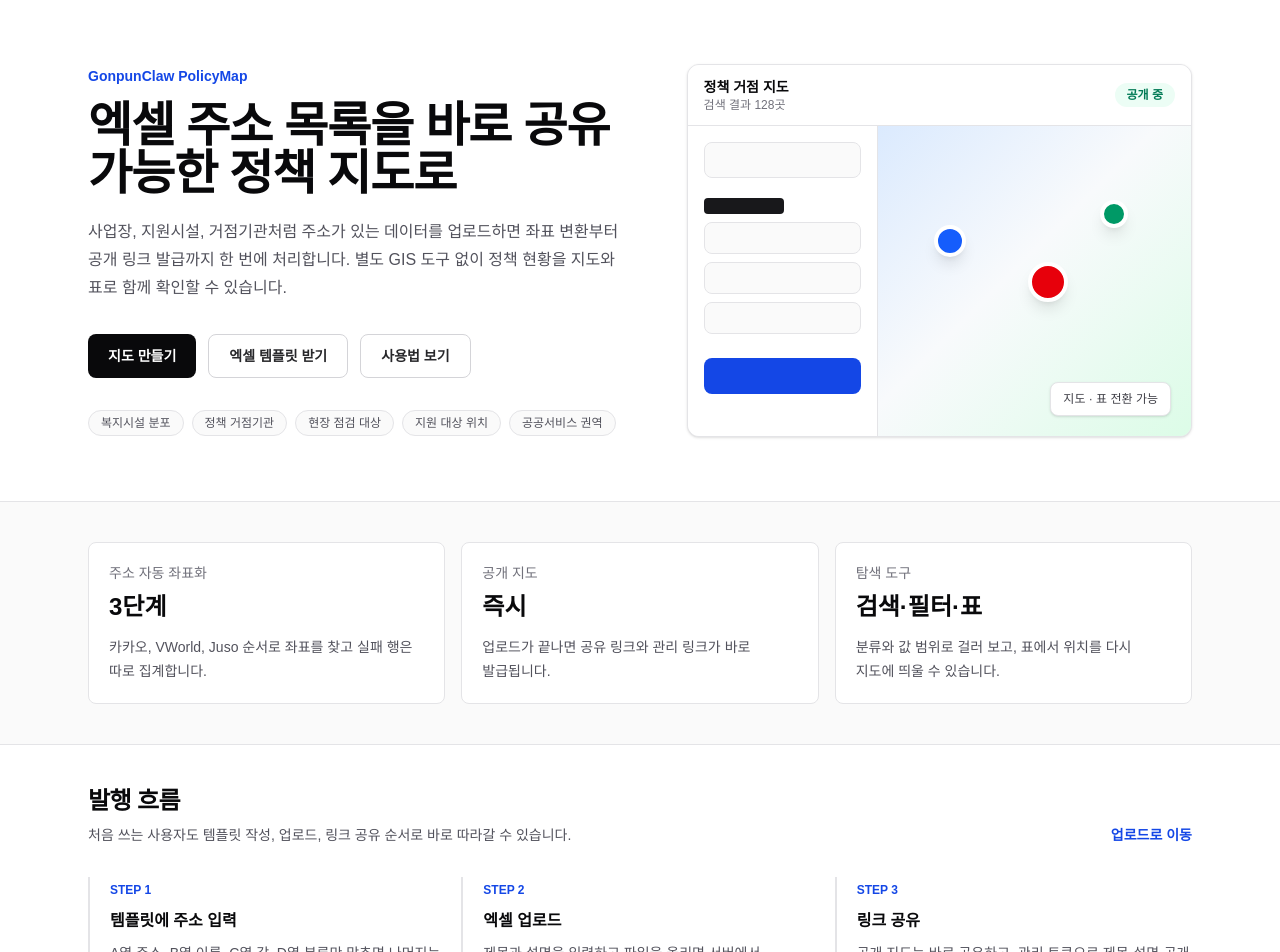
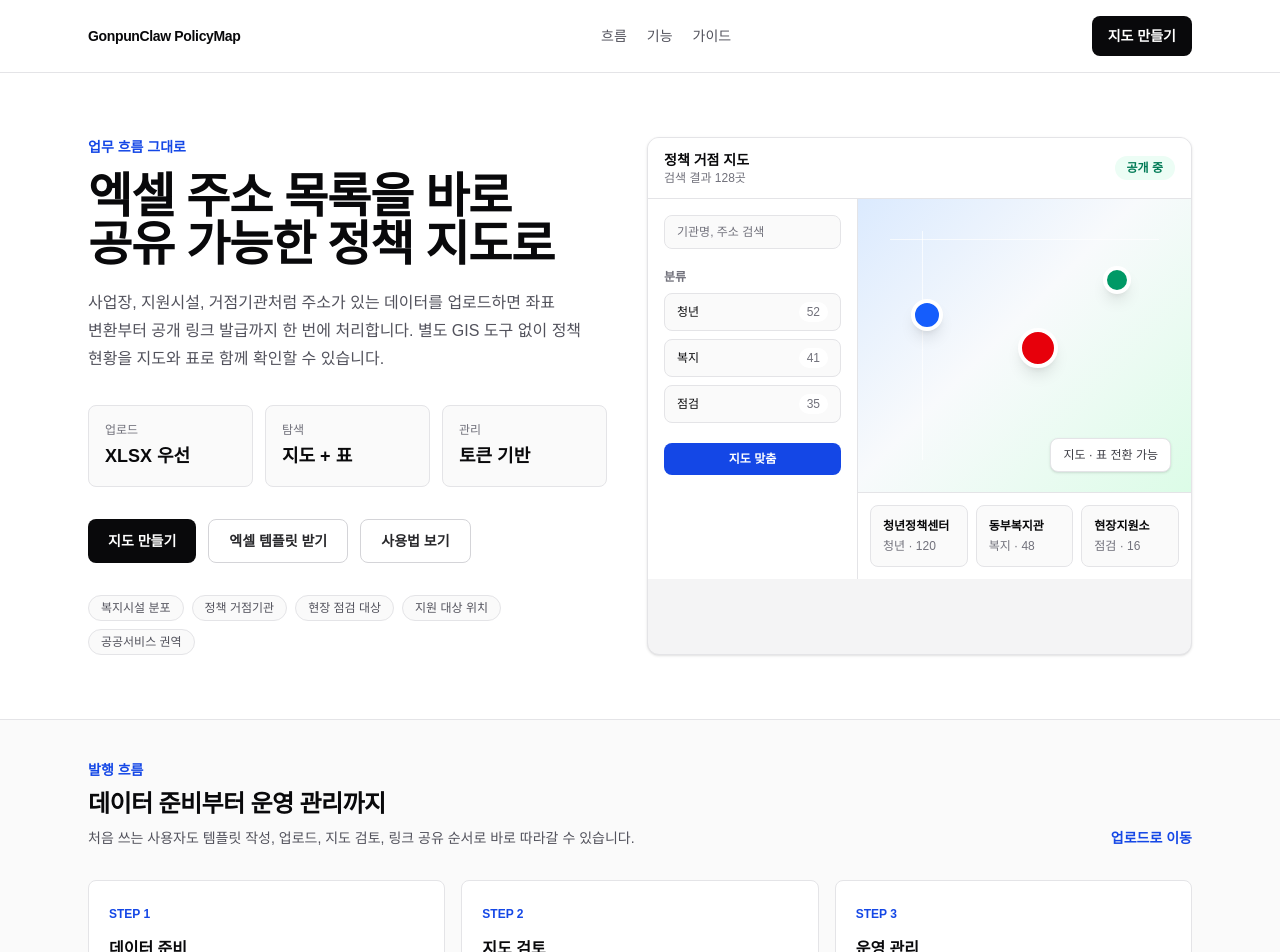
Before and after one commit to hosungseo/gonpunclaw-policymap, a Next.js app: page / in a window 1280 px wide. Shown: the top 952 px of the page. Built offline with nearby package versions, Linux system fonts and the light colour scheme.

Commit message:
feat: refine landing page design

```diff
--- a/src/app/page.tsx
+++ b/src/app/page.tsx
@@ -20,28 +20,60 @@ const CAPABILITIES = [
 
 const WORKFLOW = [
   {
-    title: "템플릿에 주소 입력",
-    body: "A열 주소, B열 이름, C열 값, D열 분류만 맞추면 나머지는 자유롭게 둘 수 있습니다.",
+    title: "데이터 준비",
+    body: "템플릿에 주소, 이름, 값, 분류를 채웁니다. 현장 메모나 추가 컬럼도 함께 보관할 수 있습니다.",
   },
   {
-    title: "엑셀 업로드",
-    body: "제목과 설명을 입력하고 파일을 올리면 서버에서 지오코딩을 순차 처리합니다.",
+    title: "지도 검토",
+    body: "좌표 변환 후 공개 지도에서 검색, 분류 필터, 값 범위, 표 보기로 데이터 상태를 확인합니다.",
   },
   {
-    title: "링크 공유",
-    body: "공개 지도는 바로 공유하고, 관리 토큰으로 제목·설명·공개 여부를 수정합니다.",
+    title: "운영 관리",
+    body: "관리 토큰으로 공개 여부와 설명을 수정하고, 운영자는 신고와 감사 로그를 추적합니다.",
   },
 ];
 
 const USE_CASES = ["복지시설 분포", "정책 거점기관", "현장 점검 대상", "지원 대상 위치", "공공서비스 권역"];
 
+const TABLE_ROWS = [
+  ["청년정책센터", "청년", "120"],
+  ["동부복지관", "복지", "48"],
+  ["현장지원소", "점검", "16"],
+];
+
 export default function Home() {
   return (
     <main className="min-h-dvh bg-zinc-50 text-zinc-950 dark:bg-zinc-950 dark:text-zinc-50">
       <section className="border-b border-zinc-200 bg-white dark:border-zinc-800 dark:bg-zinc-950">
-        <div className="mx-auto grid w-full max-w-6xl gap-10 px-6 py-12 lg:grid-cols-[1.05fr_0.95fr] lg:py-16">
+        <div className="mx-auto flex w-full max-w-6xl items-center justify-between gap-4 px-6 py-4">
+          <Link href="/" className="text-sm font-semibold tracking-tight text-zinc-950 dark:text-white">
+            GonpunClaw PolicyMap
+          </Link>
+          <nav className="hidden items-center gap-5 text-sm font-medium text-zinc-600 md:flex dark:text-zinc-300">
+            <a href="#workflow" className="hover:text-zinc-950 dark:hover:text-white">흐름</a>
+            <a href="#capabilities" className="hover:text-zinc-950 dark:hover:text-white">기능</a>
+            <a
+              href="https://github.com/hosungseo/gonpunclaw-policymap/blob/main/docs/USER-GUIDE-KO.md"
+              target="_blank"
+              rel="noreferrer"
+              className="hover:text-zinc-950 dark:hover:text-white"
+            >
+              가이드
+            </a>
+          </nav>
+          <Link
+            href="/upload"
+            className="inline-flex min-h-10 items-center justify-center rounded-lg bg-zinc-950 px-4 text-sm font-semibold text-white transition hover:bg-zinc-800 dark:bg-white dark:text-zinc-950 dark:hover:bg-zinc-200"
+          >
+            지도 만들기
+          </Link>
+        </div>
+      </section>
+
+      <section className="border-b border-zinc-200 bg-white dark:border-zinc-800 dark:bg-zinc-950">
+        <div className="mx-auto grid w-full max-w-6xl gap-10 px-6 py-12 lg:grid-cols-[1fr_1.05fr] lg:py-16">
           <div className="flex flex-col justify-center">
-            <p className="text-sm font-semibold text-blue-700 dark:text-blue-400">GonpunClaw PolicyMap</p>
+            <p className="text-sm font-semibold text-blue-700 dark:text-blue-400">업무 흐름 그대로</p>
             <h1 className="mt-4 max-w-2xl text-4xl font-semibold tracking-tight text-zinc-950 dark:text-white sm:text-5xl">
               엑셀 주소 목록을 바로 공유 가능한 정책 지도로
             </h1>
@@ -50,6 +82,21 @@ export default function Home() {
               링크 발급까지 한 번에 처리합니다. 별도 GIS 도구 없이 정책 현황을 지도와 표로 함께
               확인할 수 있습니다.
             </p>
+
+            <div className="mt-8 grid gap-3 sm:grid-cols-3">
+              <div className="rounded-lg border border-zinc-200 bg-zinc-50 p-4 dark:border-zinc-800 dark:bg-zinc-900">
+                <p className="text-xs font-medium text-zinc-500 dark:text-zinc-400">업로드</p>
+                <p className="mt-1 text-lg font-semibold">XLSX 우선</p>
+              </div>
+              <div className="rounded-lg border border-zinc-200 bg-zinc-50 p-4 dark:border-zinc-800 dark:bg-zinc-900">
+                <p className="text-xs font-medium text-zinc-500 dark:text-zinc-400">탐색</p>
+                <p className="mt-1 text-lg font-semibold">지도 + 표</p>
+              </div>
+              <div className="rounded-lg border border-zinc-200 bg-zinc-50 p-4 dark:border-zinc-800 dark:bg-zinc-900">
+                <p className="text-xs font-medium text-zinc-500 dark:text-zinc-400">관리</p>
+                <p className="mt-1 text-lg font-semibold">토큰 기반</p>
+              </div>
+            </div>
 
             <div className="mt-8 flex flex-col gap-3 sm:flex-row sm:flex-wrap">
               <Link
@@ -86,7 +133,7 @@ export default function Home() {
             </div>
           </div>
 
-          <div className="min-h-[360px] overflow-hidden rounded-xl border border-zinc-200 bg-zinc-100 shadow-sm dark:border-zinc-800 dark:bg-zinc-900">
+          <div className="overflow-hidden rounded-xl border border-zinc-200 bg-zinc-100 shadow-sm dark:border-zinc-800 dark:bg-zinc-900">
             <div className="flex items-center justify-between border-b border-zinc-200 bg-white px-4 py-3 dark:border-zinc-800 dark:bg-zinc-950">
               <div>
                 <p className="text-sm font-semibold">정책 거점 지도</p>
@@ -96,23 +143,48 @@ export default function Home() {
                 공개 중
               </span>
             </div>
-            <div className="grid h-[310px] grid-cols-[150px_1fr] sm:grid-cols-[190px_1fr]">
-              <div className="border-r border-zinc-200 bg-white p-4 dark:border-zinc-800 dark:bg-zinc-950">
-                <div className="h-9 rounded-lg border border-zinc-200 bg-zinc-50 dark:border-zinc-800 dark:bg-zinc-900" />
-                <div className="mt-5 space-y-2">
-                  <div className="h-4 w-20 rounded bg-zinc-900 dark:bg-zinc-200" />
-                  <div className="h-8 rounded-lg border border-zinc-200 bg-zinc-50 dark:border-zinc-800 dark:bg-zinc-900" />
-                  <div className="h-8 rounded-lg border border-zinc-200 bg-zinc-50 dark:border-zinc-800 dark:bg-zinc-900" />
-                  <div className="h-8 rounded-lg border border-zinc-200 bg-zinc-50 dark:border-zinc-800 dark:bg-zinc-900" />
+            <div className="grid min-h-[380px] grid-cols-1 md:grid-cols-[210px_1fr]">
+              <div className="border-b border-zinc-200 bg-white p-4 md:border-b-0 md:border-r dark:border-zinc-800 dark:bg-zinc-950">
+                <div className="rounded-lg border border-zinc-200 bg-zinc-50 px-3 py-2 text-xs text-zinc-500 dark:border-zinc-800 dark:bg-zinc-900 dark:text-zinc-400">
+                  기관명, 주소 검색
                 </div>
-                <div className="mt-6 h-9 rounded-lg bg-blue-700" />
+                <div className="mt-5">
+                  <p className="text-xs font-semibold text-zinc-500 dark:text-zinc-400">분류</p>
+                  <div className="mt-2 space-y-2">
+                    {["청년", "복지", "점검"].map((category) => (
+                      <div key={category} className="flex items-center justify-between rounded-lg border border-zinc-200 bg-zinc-50 px-3 py-2 text-xs dark:border-zinc-800 dark:bg-zinc-900">
+                        <span>{category}</span>
+                        <span className="rounded-full bg-white px-2 py-0.5 text-zinc-500 dark:bg-zinc-950 dark:text-zinc-400">
+                          {category === "청년" ? 52 : category === "복지" ? 41 : 35}
+                        </span>
+                      </div>
+                    ))}
+                  </div>
+                </div>
+                <div className="mt-5 rounded-lg bg-blue-700 px-3 py-2 text-center text-xs font-semibold text-white">
+                  지도 맞춤
+                </div>
               </div>
-              <div className="relative bg-[linear-gradient(135deg,#dbeafe_0%,#f8fafc_45%,#dcfce7_100%)] dark:bg-[linear-gradient(135deg,#172554_0%,#18181b_50%,#064e3b_100%)]">
-                <div className="absolute left-[18%] top-[32%] h-8 w-8 rounded-full border-4 border-white bg-blue-600 shadow-lg" />
-                <div className="absolute left-[48%] top-[44%] h-10 w-10 rounded-full border-4 border-white bg-red-600 shadow-lg" />
-                <div className="absolute right-[20%] top-[24%] h-7 w-7 rounded-full border-4 border-white bg-emerald-600 shadow-lg" />
-                <div className="absolute bottom-5 right-5 rounded-lg border border-zinc-200 bg-white px-3 py-2 text-xs font-medium text-zinc-700 shadow-sm dark:border-zinc-800 dark:bg-zinc-950 dark:text-zinc-200">
-                  지도 · 표 전환 가능
+              <div className="grid min-h-[380px] grid-rows-[1fr_auto]">
+                <div className="relative overflow-hidden bg-[linear-gradient(135deg,#dbeafe_0%,#f8fafc_45%,#dcfce7_100%)] dark:bg-[linear-gradient(135deg,#172554_0%,#18181b_50%,#064e3b_100%)]">
+                  <div className="absolute inset-x-8 top-10 h-px bg-white/70 dark:bg-white/10" />
+                  <div className="absolute inset-y-8 left-16 w-px bg-white/70 dark:bg-white/10" />
+                  <div className="absolute left-[16%] top-[34%] h-8 w-8 rounded-full border-4 border-white bg-blue-600 shadow-lg" />
+                  <div className="absolute left-[48%] top-[44%] h-10 w-10 rounded-full border-4 border-white bg-red-600 shadow-lg" />
+                  <div className="absolute right-[18%] top-[23%] h-7 w-7 rounded-full border-4 border-white bg-emerald-600 shadow-lg" />
+                  <div className="absolute bottom-5 right-5 rounded-lg border border-zinc-200 bg-white px-3 py-2 text-xs font-medium text-zinc-700 shadow-sm dark:border-zinc-800 dark:bg-zinc-950 dark:text-zinc-200">
+                    지도 · 표 전환 가능
+                  </div>
+                </div>
+                <div className="border-t border-zinc-200 bg-white p-3 dark:border-zinc-800 dark:bg-zinc-950">
+                  <div className="grid grid-cols-3 gap-2 text-xs">
+                    {TABLE_ROWS.map(([name, category, count]) => (
+                      <div key={name} className="rounded-lg border border-zinc-200 bg-zinc-50 p-3 dark:border-zinc-800 dark:bg-zinc-900">
+                        <p className="truncate font-semibold">{name}</p>
+                        <p className="mt-1 text-zinc-500 dark:text-zinc-400">{category} · {count}</p>
+                      </div>
+                    ))}
+                  </div>
                 </div>
               </div>
             </div>
@@ -120,7 +192,36 @@ export default function Home() {
         </div>
       </section>
 
-      <section className="mx-auto w-full max-w-6xl px-6 py-10">
+      <section id="workflow" className="border-b border-zinc-200 bg-zinc-50 dark:border-zinc-800 dark:bg-zinc-950">
+        <div className="mx-auto w-full max-w-6xl px-6 py-10">
+          <div className="flex flex-col justify-between gap-4 sm:flex-row sm:items-end">
+            <div>
+              <p className="text-sm font-semibold text-blue-700 dark:text-blue-400">발행 흐름</p>
+              <h2 className="mt-2 text-2xl font-semibold tracking-tight">데이터 준비부터 운영 관리까지</h2>
+              <p className="mt-2 text-sm text-zinc-600 dark:text-zinc-400">
+                처음 쓰는 사용자도 템플릿 작성, 업로드, 지도 검토, 링크 공유 순서로 바로 따라갈 수 있습니다.
+              </p>
+            </div>
+            <Link href="/upload" className="text-sm font-semibold text-blue-700 hover:underline dark:text-blue-400">
+              업로드로 이동
+            </Link>
+          </div>
+
+          <ol className="mt-8 grid gap-4 md:grid-cols-3">
+            {WORKFLOW.map((step, index) => (
+              <li key={step.title} className="rounded-lg border border-zinc-200 bg-white p-5 dark:border-zinc-800 dark:bg-zinc-900">
+                <span className="text-xs font-semibold text-blue-700 dark:text-blue-400">
+                  STEP {index + 1}
+                </span>
+                <h3 className="mt-3 text-base font-semibold text-zinc-950 dark:text-white">{step.title}</h3>
+                <p className="mt-2 text-sm leading-6 text-zinc-600 dark:text-zinc-300">{step.body}</p>
+              </li>
+            ))}
+          </ol>
+        </div>
+      </section>
+
+      <section id="capabilities" className="mx-auto w-full max-w-6xl px-6 py-10">
         <div className="grid gap-4 md:grid-cols-3">
           {CAPABILITIES.map((item) => (
             <article
@@ -134,34 +235,6 @@ export default function Home() {
           ))}
         </div>
       </section>
-
-      <section className="border-y border-zinc-200 bg-white dark:border-zinc-800 dark:bg-zinc-950">
-        <div className="mx-auto w-full max-w-6xl px-6 py-10">
-          <div className="flex flex-col justify-between gap-4 sm:flex-row sm:items-end">
-            <div>
-              <h2 className="text-2xl font-semibold tracking-tight">발행 흐름</h2>
-              <p className="mt-2 text-sm text-zinc-600 dark:text-zinc-400">
-                처음 쓰는 사용자도 템플릿 작성, 업로드, 링크 공유 순서로 바로 따라갈 수 있습니다.
-              </p>
-            </div>
-            <Link href="/upload" className="text-sm font-semibold text-blue-700 hover:underline dark:text-blue-400">
-              업로드로 이동
-            </Link>
-          </div>
-
-          <ol className="mt-8 grid gap-4 md:grid-cols-3">
-            {WORKFLOW.map((step, index) => (
-              <li key={step.title} className="border-l-2 border-zinc-200 pl-5 dark:border-zinc-800">
-                <span className="text-xs font-semibold text-blue-700 dark:text-blue-400">
-                  STEP {index + 1}
-                </span>
-                <h3 className="mt-2 text-base font-semibold text-zinc-950 dark:text-white">{step.title}</h3>
-                <p className="mt-2 text-sm leading-6 text-zinc-600 dark:text-zinc-300">{step.body}</p>
-              </li>
-            ))}
-          </ol>
-        </div>
-      </section>
     </main>
   );
 }
```
Also changed, not shown: 1 other file (tests, documents, lock files or other folders).
